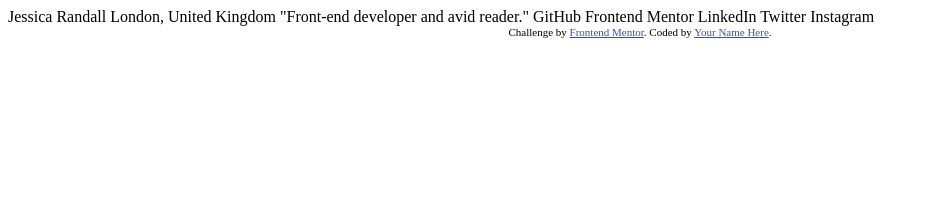
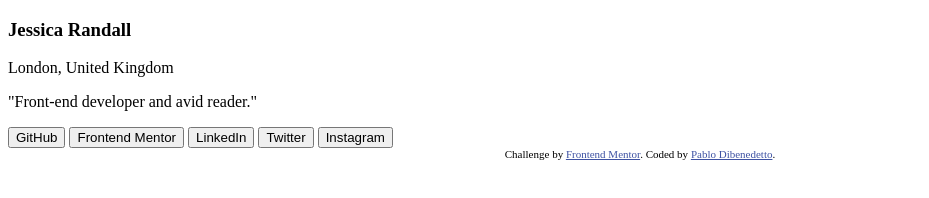
Before and after one commit to ariadna64/FrontEndMentor-SocialLinks, a plain HTML site: page index.html in a window 1280 px wide. Shown: the whole page, without its empty margins (0-929 px from the left). Drawn offline with Linux system fonts and the light colour scheme.

Commit message:
Added the css file and HTML is good to go

```diff
--- a/index.html
+++ b/index.html
@@ -16,19 +16,20 @@
 </head>
 <body>
 
-  Jessica Randall
-  London, United Kingdom
-  "Front-end developer and avid reader."
 
-  GitHub
-  Frontend Mentor
-  LinkedIn
-  Twitter
-  Instagram
+  <h3>Jessica Randall</h3>
+  <p>London, United Kingdom</p>
+  <p>"Front-end developer and avid reader."</p>
+
+  <button>GitHub</button>
+  <button>Frontend Mentor</button>
+  <button>LinkedIn</button>
+  <button>Twitter</button>
+  <button>Instagram</button>
 
   <div class="attribution">
     Challenge by <a href="https://www.frontendmentor.io?ref=challenge" target="_blank">Frontend Mentor</a>.
-    Coded by <a href="#">Your Name Here</a>.
+    Coded by <a href="#">Pablo Dibenedetto</a>.
   </div>
 </body>
 </html>
```
Also changed, not shown: styles.css (added).
